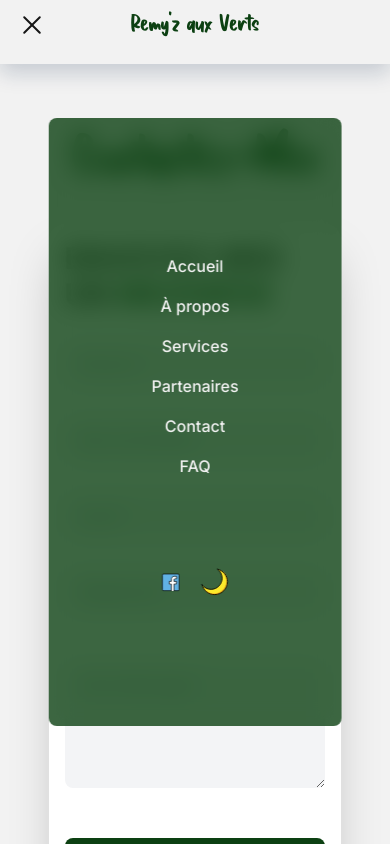
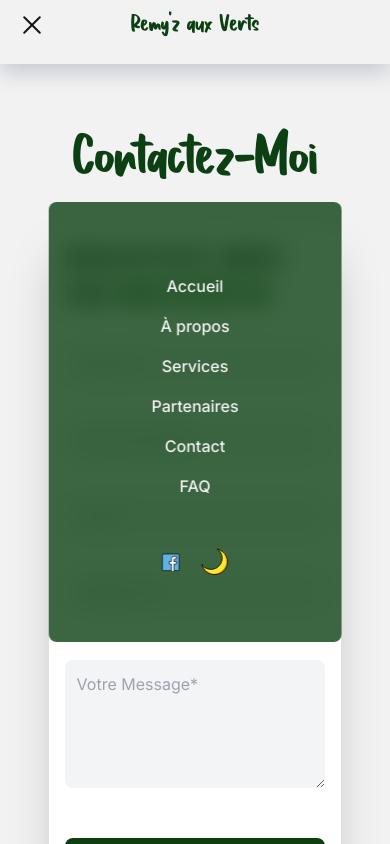
Before and after one commit to Titou360/Remyz, a Next.js app: page /contact in a window 390 px wide. Both pictures are taken after a click on the button "button hamburger menu". Shown: the top 844 px of the page. Built offline with nearby package versions, Linux system fonts and the light colour scheme; what tailwindcss-3d would draw is missing.

Commit message:
Commit on 06th of May

```diff
--- a/components/Navbar.js
+++ b/components/Navbar.js
@@ -110,7 +110,7 @@ const Navbar = () => {
         <motion.div
           initial={{ scale: 0, opcacity: 0, x: '-50%', y: '-50%' }}
           animate={{ scale: 1, opacity: 1 }}
-          className="min-w-[75vw] flex flex-col justify-between z-30 items-center fixed top-1/2 left-1/2 -translate-x-1/2 -translate-y-1/2 bg-primary/80 dark:bg-light/75 rounded-lg backdrop-blur-md py-32"
+          className="min-w-[75vw] flex flex-col justify-between z-30 items-center fixed top-1/2 left-1/2 -translate-x-1/2 -translate-y-1/2 bg-primary/80 dark:bg-light/75 rounded-lg backdrop-blur-md py-16"
         >
           <nav className="flex flex-col items-center justify-center ">
             <CustomMobileLink href="/" className=" dark:text-primary" title="Accueil" toggle={handleClick} />
@@ -120,7 +120,7 @@ const Navbar = () => {
             <CustomMobileLink href="/contact" className="dark:text-dark" title="Contact" toggle={handleClick} />
             <CustomMobileLink href="/faq" className="dark:text-dark" title="FAQ" toggle={handleClick} />
           </nav>
-          <div className="flex flex-row justify-center items-center mt-20 h-8">
+          <div className="flex flex-row justify-center items-center mt-10">
             <nav className="flex items-center justify-center flex-nowrap gap-4">
               <motion.a
                 tabIndex="0"
@@ -129,7 +129,7 @@ const Navbar = () => {
                 target="_blank"
                 whileHover={{ y: -2 }}
                 whileTap={{ scale: 0.9 }}
-                className={`w-6 h-6 dark:fill-primary fill-light`}
+                className={`w-6 h-6`}
               >
                 <FacebookIcon />
               </motion.a>
@@ -139,7 +139,7 @@ const Navbar = () => {
                 className="flex items-center justify-center rounded-full"
               >
                 {mode === 'dark' ? (
-                  <SunIcon className={'w-6 h-6 '} />
+                  <SunIcon className={'w-6 h-6'} />
                 ) : (
                   <MoonIcon className={'w-6 h-6'} />
                 )}
```
